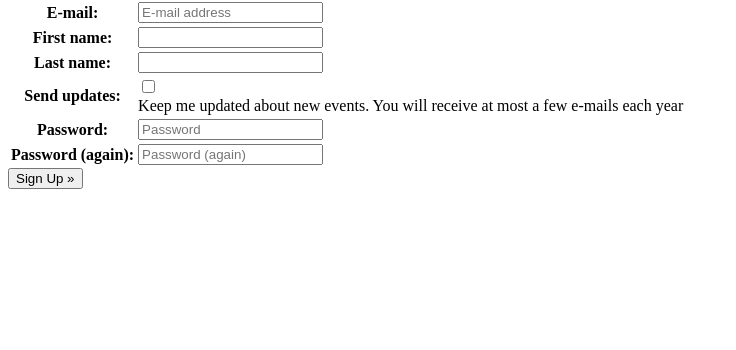
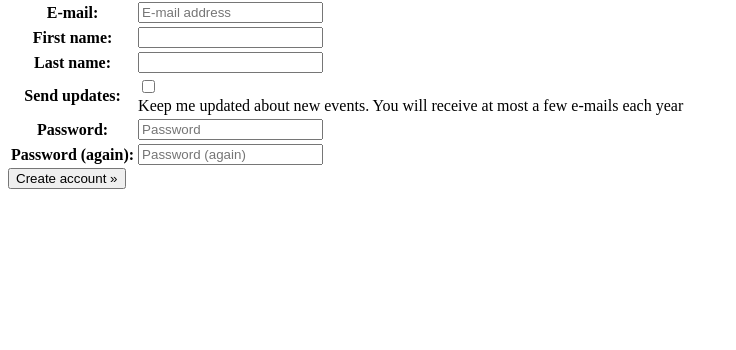
Before and after one commit to evolution-events/Artaxerxes, a Django app: page /accounts/signup/ in a window 1280 px wide. Shown: the part 129-479 px from the top of the page, without its empty margins (0-736 px from the left). Run offline with Django 3.2, Linux system fonts and the light colour scheme; parts of the project's set-up code (start-up, migrations or seed data) failed here and were passed over.

Commit message:
all_auth: change text 'sign up' to 'create account'
To make a better distinction between singing in and signing up and between
signing up for an account and signing up for an event, change the text 'sign
up' in all (currently overwritten) templates of all_auth to 'create account'
or something similar.

```diff
--- a/templates/account/login.html
+++ b/templates/account/login.html
@@ -24,8 +24,8 @@
 
 {% if socialaccount_providers %}
 <p>{% blocktrans with site.name as site_name %}Please sign in with one
-of your existing third party accounts. Or, <a href="{{ signup_url }}">sign up</a>
-for a {{ site_name }} account and sign in below:{% endblocktrans %}</p>
+of your existing third party accounts. Or, <a href="{{ signup_url }}">create</a>
+ a {{ site_name }} account and sign in below:{% endblocktrans %}</p>
 
 <div class="socialaccount_ballot">
 
@@ -41,7 +41,7 @@ for a {{ site_name }} account and sign in below:{% endblocktrans %}</p>
 
 {% else %}
 <p>{% blocktrans %}If you have not created an account yet, then please
-<a href="{{ signup_url }}">sign up</a> first.{% endblocktrans %}</p>
+<a href="{{ signup_url }}">create one</a> first.{% endblocktrans %}</p>
 <p>
   {% trans "Forgot your password? " %}<a class="button secondaryAction" href="{% url 'account_reset_password' %}">{% trans "Request a reset." %}</a>
 </p>
--- a/templates/account/signup.html
+++ b/templates/account/signup.html
@@ -2,7 +2,7 @@
 
 {% load i18n %}
 
-{% block pagetitle %}{% trans "Sign up" %}{% endblock %}
+{% block pagetitle %}{% trans "Create account" %}{% endblock %}
 
 {% block content %}
 
@@ -16,7 +16,7 @@
   {% if redirect_field_value %}
   <input type="hidden" name="{{ redirect_field_name }}" value="{{ redirect_field_value }}" />
   {% endif %}
-  <button type="submit">{% trans "Sign Up" %} &raquo;</button>
+  <button type="submit">{% trans "Create account" %} &raquo;</button>
 </form>
 
 {% endblock %}
```
